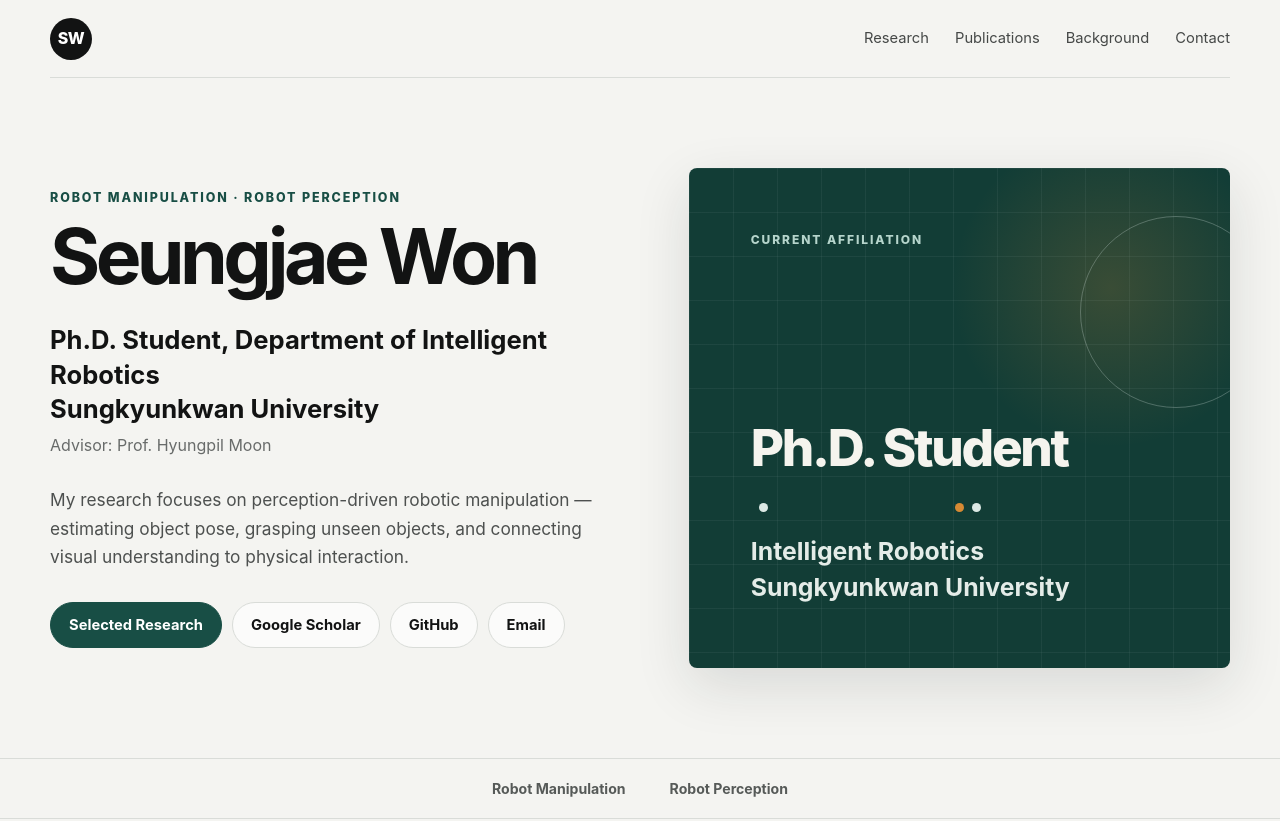
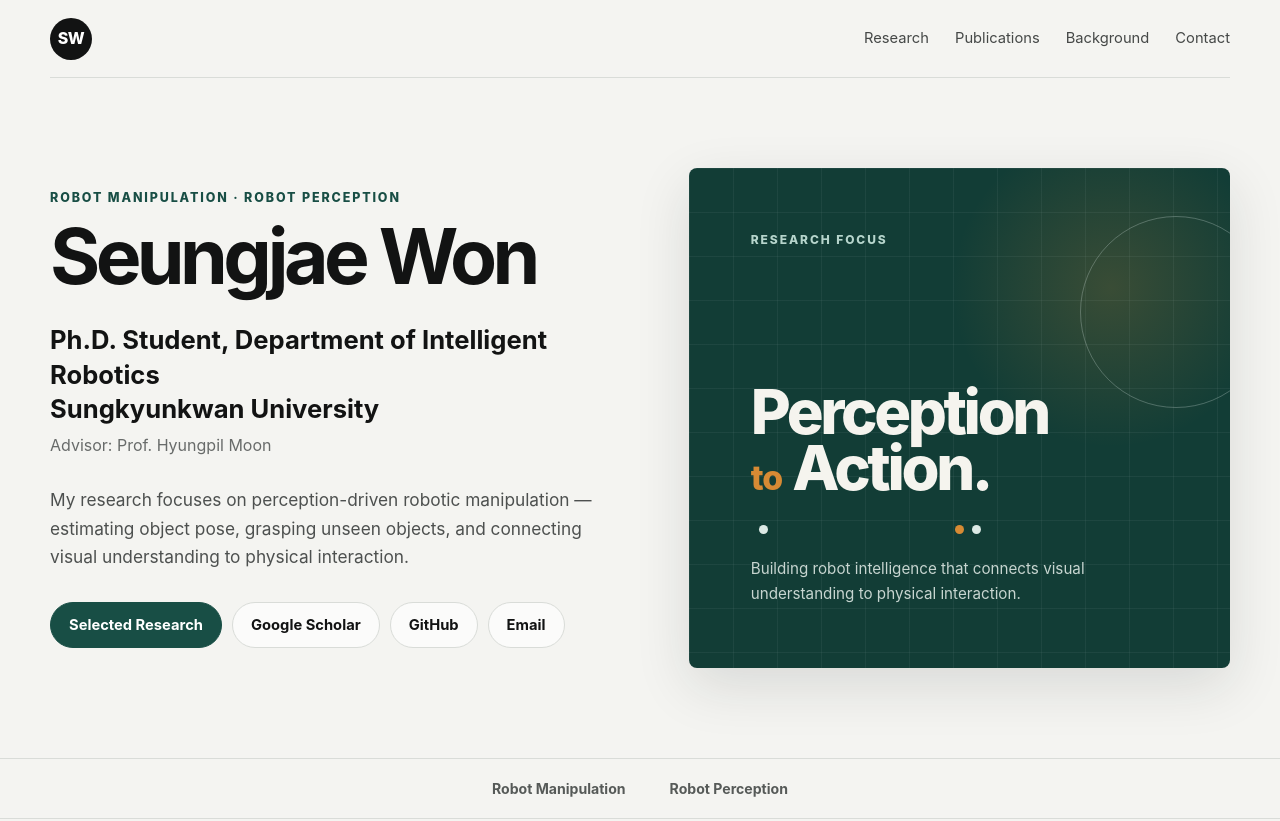
Before and after one commit to SeungJae-ONE/SeungJae-ONE.github.io, a plain HTML site: page index.html in a window 1280 px wide. Shown: the top 821 px of the page. Drawn offline with Linux system fonts and the light colour scheme.

Commit message:
Restore research focus hero panel

```diff
--- a/index.html
+++ b/index.html
@@ -51,10 +51,10 @@
         </div>
       </div>
       <div class="hero-visual research-panel">
-        <p class="panel-label">CURRENT AFFILIATION</p>
-        <p class="panel-title">Ph.D. Student</p>
+        <p class="panel-label">RESEARCH FOCUS</p>
+        <p class="panel-title">Perception<br /><span>to</span> Action.</p>
         <div class="panel-track" aria-hidden="true"><span></span><span></span><span></span></div>
-        <p class="panel-affiliation">Intelligent Robotics<br />Sungkyunkwan University</p>
+        <p class="panel-copy">Building robot intelligence that connects visual understanding to physical interaction.</p>
       </div>
     </section>
 
--- a/styles.css
+++ b/styles.css
@@ -90,12 +90,13 @@
 }
 .research-panel::after { content: ""; position: absolute; width: 190px; height: 190px; border: 1px solid rgba(220,233,229,.28); border-radius: 50%; right: -42px; top: 48px; }
 .panel-label { margin: 0 0 auto; color: #b6d5cc; font-size: .75rem; font-weight: 800; letter-spacing: .16em; }
-.panel-title { margin: 0; font-size: clamp(2.1rem, 4vw, 3.6rem); line-height: 1; font-weight: 800; letter-spacing: -.045em; }
+.panel-title { margin: 0; font-size: clamp(2.7rem, 4.8vw, 4.4rem); line-height: .9; font-weight: 800; letter-spacing: -.055em; }
+.panel-title span { color: #d78a34; font-size: .55em; letter-spacing: -.03em; }
 .panel-track { display: grid; grid-template-columns: auto 1fr auto 1fr auto; align-items: center; gap: 8px; margin: 30px 0 22px; }
 .panel-track::before, .panel-track::after { content: ""; height: 1px; background: rgba(220,233,229,.45); }
 .panel-track span { width: 9px; height: 9px; border-radius: 50%; background: #dce9e5; }
 .panel-track span:nth-child(2) { background: #d78a34; }
-.panel-affiliation { margin: 0; color: #e4ece8; font-size: clamp(1.15rem, 2vw, 1.55rem); line-height: 1.45; font-weight: 650; }
+.panel-copy { max-width: 440px; margin: 0; color: #c7d5d0; font-size: .95rem; }
 .focus-strip {
   border-top: 1px solid var(--line); border-bottom: 1px solid var(--line);
   display: flex; flex-wrap: wrap; gap: 0;
```
